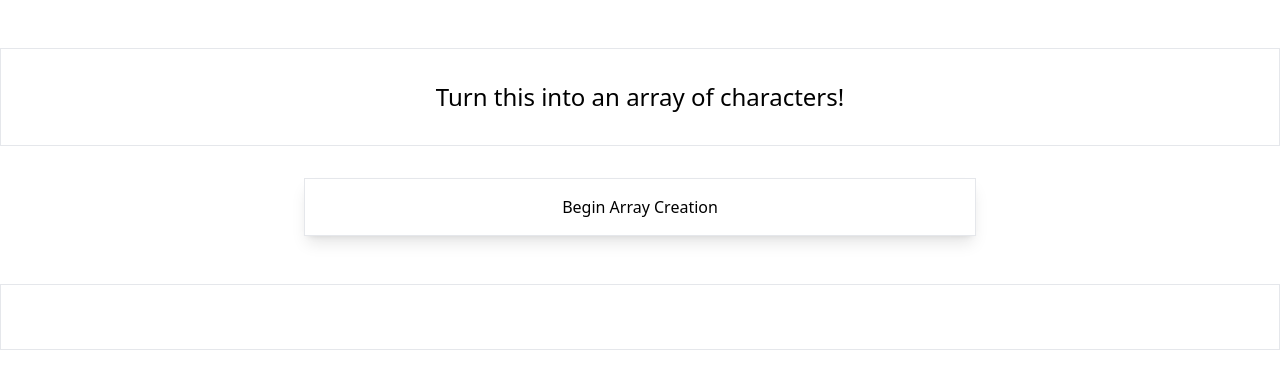
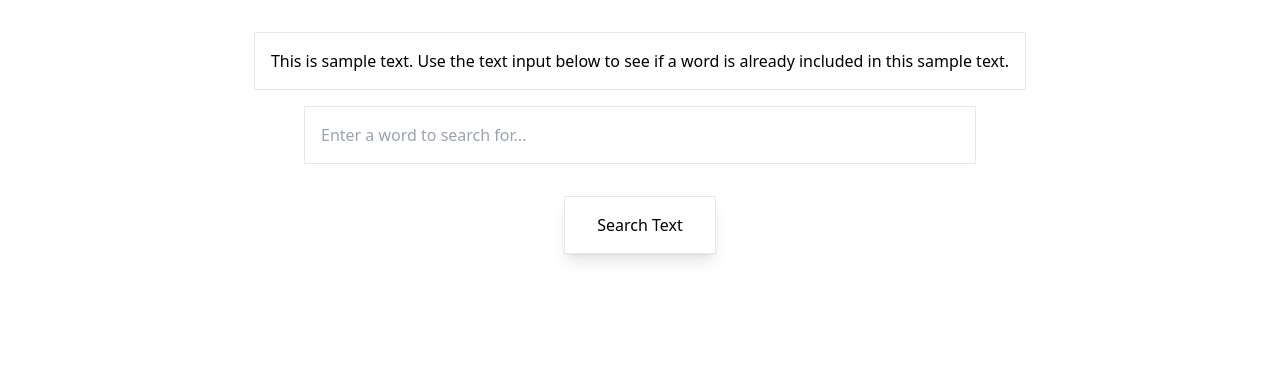
Before and after one commit to xiraynedev/fundamentals, a React app: page / in a window 1280 px wide. Shown: the top 388 px of the page. Built offline with nearby package versions, Linux system fonts and the light colour scheme.

Commit message:
add Includes component

```diff
--- /dev/null
+++ b/src/components/Array/Includes/Includes.tsx
@@ -0,0 +1,40 @@
+import {FC, useRef, useState} from 'react';
+
+export const Includes: FC = () => {
+
+  const [userInput, setUserInput] = useState('');
+  const paragraphRef = useRef<HTMLParagraphElement | null>(null);
+  const [isWordFound, setIsWordFound] = useState(false);
+
+  const handleClick = () => {
+    const stringValue = paragraphRef.current?.textContent?.split(' ');
+
+    if (stringValue) {
+      setIsWordFound(stringValue.includes(userInput));
+    }
+  };
+
+  return (
+    <>
+      <div className="flex flex-col items-center mt-8 mx-auto w-10/12">
+        <p
+          ref={paragraphRef}
+          className="border p-4 mb-4">
+          This is sample text. Use the text input below to see if a word is already included in this sample text.
+        </p>
+        <input type="text"
+               placeholder="Enter a word to search for..."
+               className="mb-4 border outline-blue-200 p-4 w-10/12 lg:max-w-2xl"
+               value={userInput}
+               onChange={event => setUserInput(event.currentTarget.value)}
+        />
+        <button className="border shadow-lg py-4 px-8 mt-4 outline-blue-200"
+                onClick={handleClick}>Search Text
+        </button>
+        {
+          isWordFound && <p className='mt-8 font-bold text-cyan-900 tracking-wider'>Yes! The word you searched for is in the sample text.</p>
+        }
+      </div>
+    </>
+  );
+};
--- a/src/components/Container/Container.tsx
+++ b/src/components/Container/Container.tsx
@@ -1,8 +1,8 @@
 import {FC} from 'react';
-import {From} from '../Array/From/From';
+import {Includes} from '../Array/Includes/Includes';
 
 export const Container: FC = () => {
   return (
-    <From />
+    <Includes />
   );
 };
```
